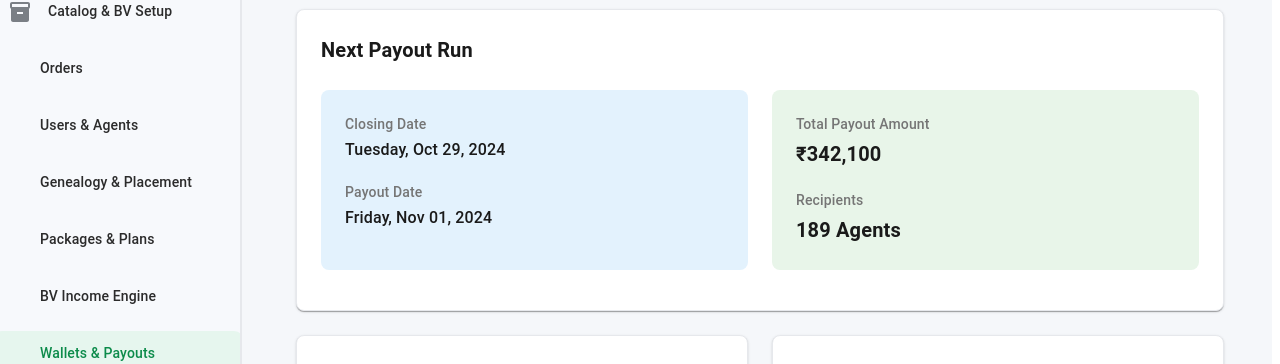
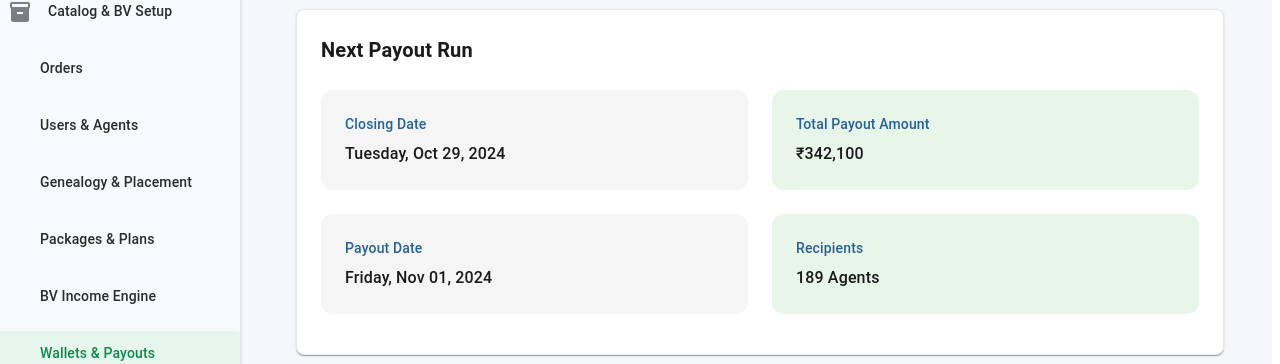
Before and after one commit to anjz20/Bmpl-frontend, a React app: page /income in a window 1280 px wide. Shown: the part 160-524 px from the top of the page. Built offline with nearby package versions, Linux system fonts and the light colour scheme; some icons are missing; the HTML template or start-up script is replaced by a standard one.

Commit message:
fixed the layout

```diff
--- a/src/pages/WalletsPayouts/WalletsPayouts.tsx
+++ b/src/pages/WalletsPayouts/WalletsPayouts.tsx
@@ -80,26 +80,19 @@ const WalletsPayouts = () => {
                     alignItems: "stretch",
                   }}
                 >
-                  {/* Left Panel - Dates (Light Blue Background) */}
+                  {/* Closing Date Card */}
                   <Box
                     sx={{
                       p: 3,
-                      backgroundColor: "#e3f2fd",
-                      borderRadius: "8px",
-                      display: "flex",
-                      flexDirection: "column",
-                      gap: 2.5,
-                    }}
-                  >
-                    <Box
-                      sx={{
+                      backgroundColor: "#f5f5f5",
+                      borderRadius: "12px",
                       display: "flex",
                       flexDirection: "column",
                     }}
                   >
                     <Typography
                       variant="body2"
-                        sx={{ color: "#757575", mb: 0.5, fontWeight: 500 }}
+                      sx={{ color: "#26619A", mb: 1, fontWeight: 500 }}
                     >
                       Closing Date
                     </Typography>
@@ -110,15 +103,44 @@ const WalletsPayouts = () => {
                       Tuesday, Oct 29, 2024
                     </Typography>
                   </Box>
+
+                  {/* Total Payout Amount Card */}
                   <Box
                     sx={{
+                      p: 3,
+                      backgroundColor: "#e8f5e9",
+                      borderRadius: "12px",
                       display: "flex",
                       flexDirection: "column",
                     }}
                   >
                     <Typography
                       variant="body2"
-                        sx={{ color: "#757575", mb: 0.5, fontWeight: 500 }}
+                      sx={{ color: "#26619A", mb: 1, fontWeight: 500 }}
+                    >
+                      Total Payout Amount
+                    </Typography>
+                    <Typography
+                      variant="body1"
+                      sx={{ color: "#1a1a1a", fontWeight: 500 }}
+                    >
+                      ₹342,100
+                    </Typography>
+                  </Box>
+
+                  {/* Payout Date Card */}
+                  <Box
+                    sx={{
+                      p: 3,
+                      backgroundColor: "#f5f5f5",
+                      borderRadius: "12px",
+                      display: "flex",
+                      flexDirection: "column",
+                    }}
+                  >
+                    <Typography
+                      variant="body2"
+                      sx={{ color: "#26619A", mb: 1, fontWeight: 500 }}
                     >
                       Payout Date
                     </Typography>
@@ -129,57 +151,29 @@ const WalletsPayouts = () => {
                       Friday, Nov 01, 2024
                     </Typography>
                   </Box>
-                  </Box>
 
-                  {/* Right Panel - Amount and Recipients (Light Green Background) */}
+                  {/* Recipients Card */}
                   <Box
                     sx={{
                       p: 3,
                       backgroundColor: "#e8f5e9",
-                      borderRadius: "8px",
-                      display: "flex",
-                      flexDirection: "column",
-                      gap: 2.5,
-                    }}
-                  >
-                    <Box
-                      sx={{
+                      borderRadius: "12px",
                       display: "flex",
                       flexDirection: "column",
                     }}
                   >
                     <Typography
                       variant="body2"
-                        sx={{ color: "#757575", mb: 0.5, fontWeight: 500 }}
-                      >
-                        Total Payout Amount
-                      </Typography>
-                      <Typography
-                        variant="h6"
-                        sx={{ color: "#1a1a1a", fontWeight: 600 }}
-                      >
-                        ₹342,100
-                      </Typography>
-                    </Box>
-                    <Box
-                      sx={{
-                        display: "flex",
-                        flexDirection: "column",
-                      }}
-                    >
-                      <Typography
-                        variant="body2"
-                        sx={{ color: "#757575", mb: 0.5, fontWeight: 500 }}
+                      sx={{ color: "#26619A", mb: 1, fontWeight: 500 }}
                     >
                       Recipients
                     </Typography>
                     <Typography
-                        variant="h6"
-                        sx={{ color: "#1a1a1a", fontWeight: 600 }}
+                      variant="body1"
+                      sx={{ color: "#1a1a1a", fontWeight: 500 }}
                     >
                       189 Agents
                     </Typography>
-                    </Box>
                   </Box>
                 </Box>
               </Paper>
@@ -191,7 +185,7 @@ const WalletsPayouts = () => {
                 sx={{
                   display: "grid",
                   gridTemplateColumns: { xs: "1fr", md: "1fr 1fr" },
-                  gap: 3,
+                  gap: 4,
                   mb: 3,
                   alignItems: "stretch",
                 }}
@@ -341,7 +335,7 @@ const WalletsPayouts = () => {
                       textTransform: "none",
                       fontWeight: 500,
                       py: 1.25,
-                      mt: "auto",
+                      mt: 2,
                       "&:hover": {
                         backgroundColor: "#45a049",
                       },
@@ -444,7 +438,7 @@ const WalletsPayouts = () => {
                       textTransform: "none",
                       fontWeight: 500,
                       py: 1.25,
-                      mt: "auto",
+                      mt: 2,
                       "&:hover": {
                         backgroundColor: "#45a049",
                       },
@@ -457,13 +451,13 @@ const WalletsPayouts = () => {
             </Container>
 
             {/* Bottom Buttons */}
-            <Container>
+            <Container sx={{ px: 3, py: 2 }}>
               <Box
                 sx={{
                   display: "grid",
                   gridTemplateColumns: { xs: "1fr", md: "1fr 1fr" },
-                  gap: 2,
-                  mt: 2,
+                  gap: 3,
+                  mt: 4,
                 }}
               >
                 {/* Preview Payout Run Button */}
```
Lines whose indentation alone changed are shown as unchanged.
